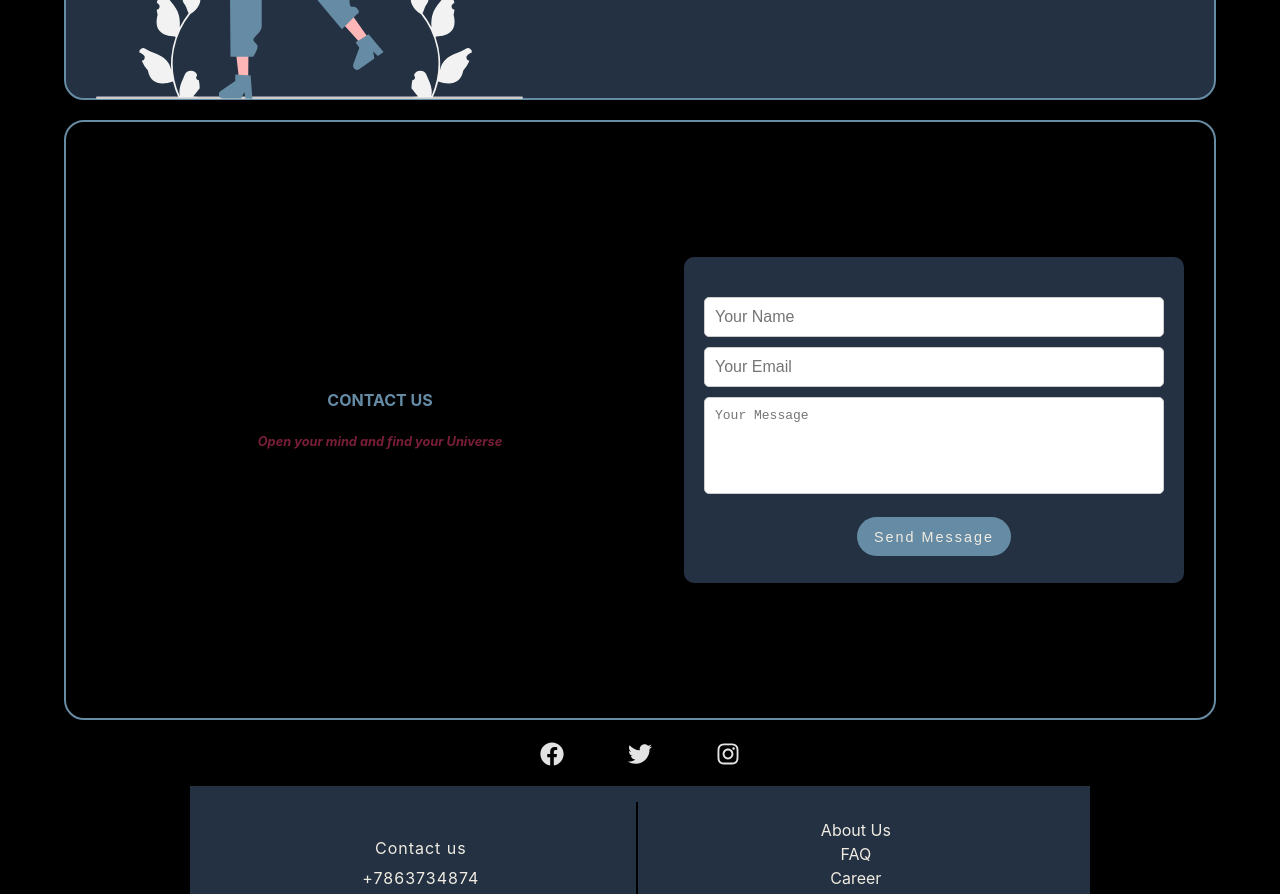
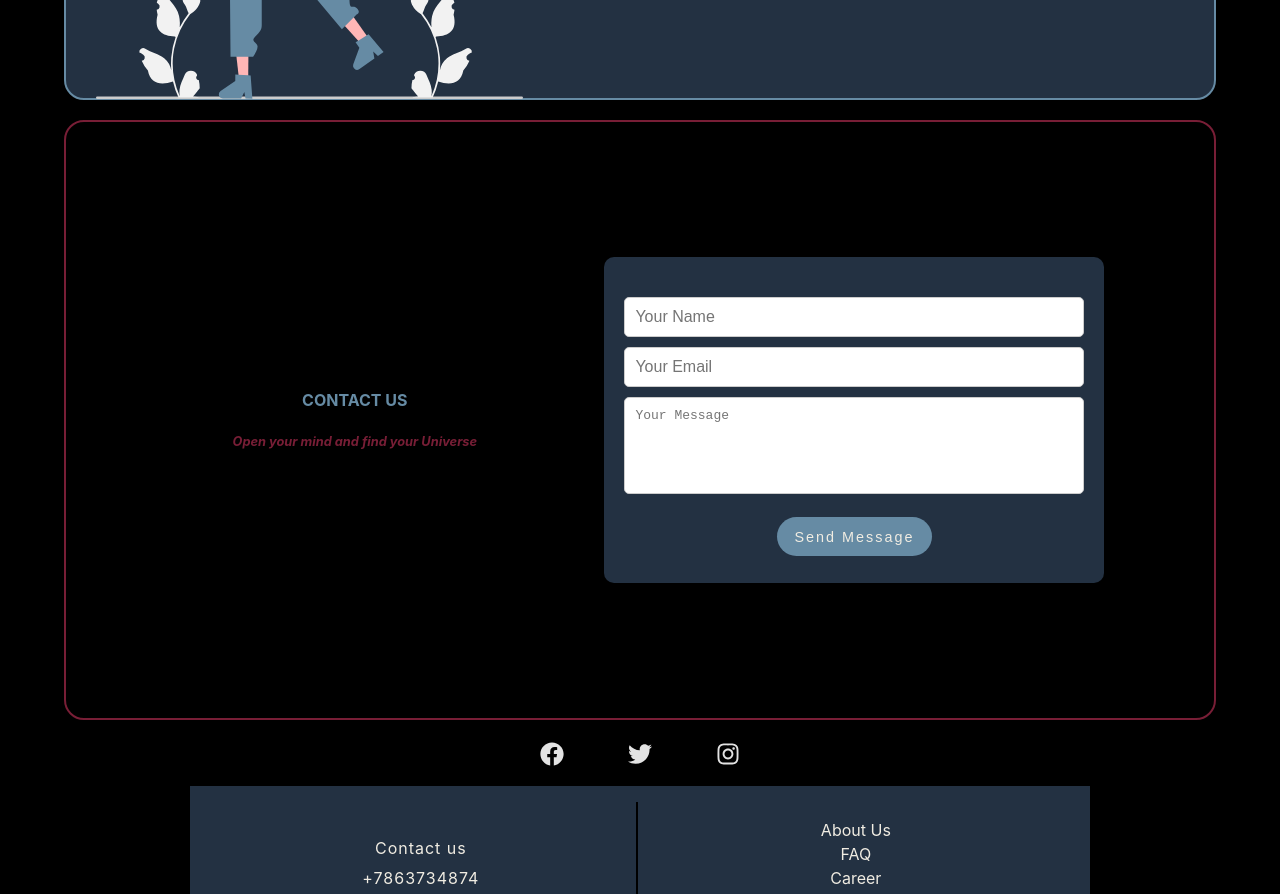
Before and after one commit to Lu-Smith/world-minds-react, a React (Vite) app: page / in a window 1280 px wide. Shown: the part 4400-5294 px from the top of the page. Built offline with nearby package versions, Linux system fonts and the light colour scheme.

Commit message:
Updated MainStyles.ts

```diff
--- a/src/styles/MainStyles.ts
+++ b/src/styles/MainStyles.ts
@@ -18,6 +18,7 @@ export const SectorContainer = styled.div<{ $reverse?: boolean }>`
 
   &.formContainer {
     justify-content: center;
+    border: 2px solid #781E36;
   }
 
   @media (max-width: 768px) {
@@ -36,7 +37,22 @@ export const SectorContentContainer = styled.div`
   gap: 20px;
 
   &.formContentContainer {
-    align-items: center;
+    align-items: center;;
+    max-width: 300px;
+    margin-left: 15%;
+
+    @media (max-width: 1300px) {
+      margin-left: 10%;
+    }
+
+    @media (max-width: 1200px) {
+      margin-left: 5%;
+    }
+
+    @media (max-width: 1000px) {
+      max-width: 100%;
+      margin-left: 0;
+    }
   }
 `;
 
@@ -58,6 +74,7 @@ export const SectorSubTitle = styled.h2<{ $reverse?: boolean }>`
     font-size: 0.8em;
     font-style: italic;
     color: #781E36;
+    text-align: center;
   }
 
   @media (max-width: 768px) {
```
